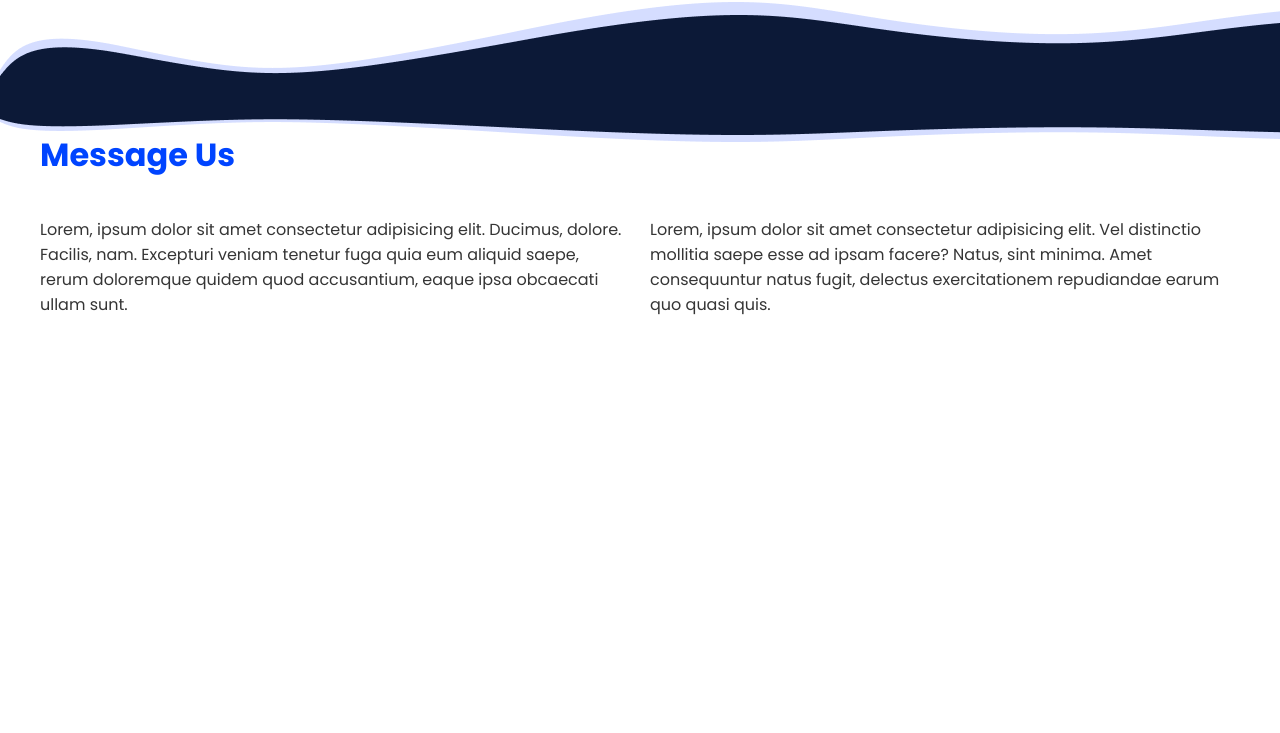
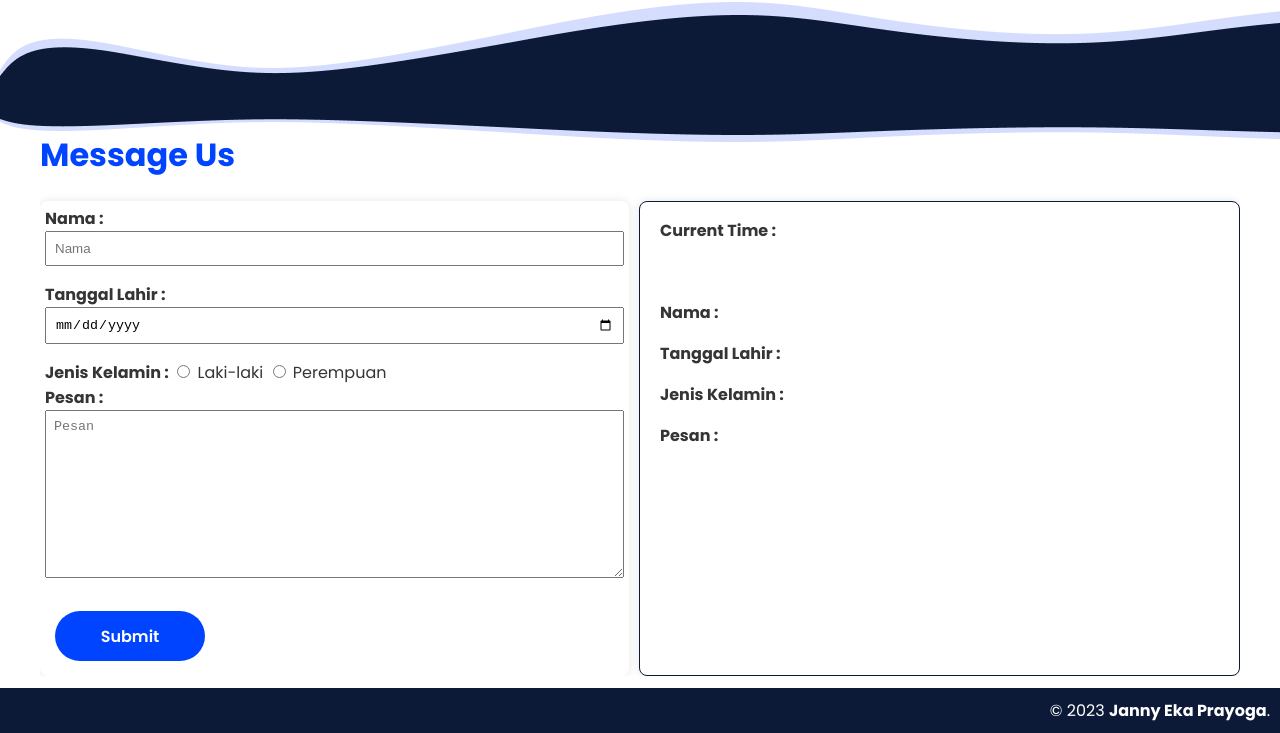
Before and after one commit to revou-fundamental-course/11-dec-23-jannyekap, a plain HTML site: page index.html in a window 1280 px wide. Shown: the part 1046-1779 px from the top of the page. Before the commit the page ends 1734 px from the top, so only its background shows below. Drawn offline with Linux system fonts and the light colour scheme.

Commit message:
minor update

```diff
--- a/css/style.css
+++ b/css/style.css
@@ -165,9 +165,46 @@ h1 {
     width: 60%;
     float: left;
     padding-left: 20px;
+    margin-left: 20px;
+    border: #0C1937 solid 1px;
+    border-radius: 8px;
+    background-color: #fff;
+    box-shadow: 0 0 10px rgba(0, 0, 0, 0.1);
+}
+
+form {
+    background-color: #fff;
+    border-radius: 8px;
+    box-shadow: 0 0 10px rgba(0, 0, 0, 0.1);
+    width: 100%;
+    padding: 5px;
+}
+
+label {
+    font-weight: bold;
 }
 
 
+input[type="text"],
+input[type="date"],
+textarea {
+    width: 100%;
+    padding: 8px;
+    margin-bottom: 16px;
+    box-sizing: border-box;
+}
+
+input:focus {
+    border-color: var(--color-blue);
+}
+
+.footer {
+    text-align: end;
+    padding: 10px;
+    background-color: var(--primary-color);
+    color: #fff;
+    bottom: 0;
+}
 /* Mobile View */
 @media screen and (max-width: 768px) {
     .nav-items {
--- a/index.html
+++ b/index.html
@@ -72,15 +72,42 @@
                 <h1>Message Us</h1>
                 <div class="row">
                     <div class="col-1">
-                        <p>Lorem, ipsum dolor sit amet consectetur adipisicing elit. Ducimus, dolore. Facilis, nam. Excepturi veniam tenetur fuga quia eum aliquid saepe, rerum doloremque quidem quod accusantium, eaque ipsa obcaecati ullam sunt.</p>
+                        <form id="messageForm" name="message-form" onsubmit="validateForm()">
+                            <label for="fullName">Nama : </label>
+                            <input type="text" name="fullName" id="fullName" placeholder="Nama"> <br>
+                            <div id="inputError" class="error"></div>
+
+                            <label for="birth-date">Tanggal Lahir : </label>
+                            <input type="date" name="birthDate" id="birthDate" ><br>
+
+                            <label>Jenis Kelamin : </label>
+                            <input type="radio" name="gender" id="male" value="Laki-laki" > Laki-laki
+                            <!-- <label for="male">Laki-laki</label> -->
+                            <input type="radio" name="gender" id="female" value="Perempuan" > Perempuan <br>
+
+                            <label for="messages">Pesan : </label><br>
+                            <textarea name="messages" id="messages" cols="30" rows="10" placeholder="Pesan" ></textarea>
+                            <div id="textareaError" class="error"></div>
+
+                            <input type="submit" value="Submit" class="btn">
+                        </form>
                     </div>
                     <div class="col-2">
-                        <p>Lorem, ipsum dolor sit amet consectetur adipisicing elit. Vel distinctio mollitia saepe esse ad ipsam facere? Natus, sint minima. Amet consequuntur natus fugit, delectus exercitationem repudiandae earum quo quasi quis.</p>
+                        <p><strong>Current Time : </strong><span id="currTime"></span></p></br>
+                        <p><strong>Nama : </strong><span id="getFullName"></span></p>
+                        <p><strong>Tanggal Lahir : </strong><span id="getBirthDate"></span></p>
+                        <p><strong>Jenis Kelamin : </strong><span id="getGender"></span></p>
+                        <p><strong>Pesan : </strong><span id="getMessages"></span></p>
                     </div>
                 </div>
             </div>
         </div>
     </main>
+    <footer class="footer">
+        <div class="copyright">
+            &copy; <span id="currYear"></span> <strong><span>Janny Eka Prayoga</span></strong>.
+        </div>
+    </footer>
     <script src="js/script.js"></script>
 </body>
 </html>
--- a/js/script.js
+++ b/js/script.js
@@ -8,3 +8,32 @@ function toggleMenu() {
     const navItems = document.querySelector('.nav-items');
     navItems.classList.toggle('show');
 }
+
+function getValueFromForm(currTime, name, birthDate, gender, messages) {
+    document.getElementById('currTime').innerHTML = currTime;
+    document.getElementById('getFullName').innerHTML = name;
+    document.getElementById('getBirthDate').innerHTML = birthDate;
+    document.getElementById('getGender').innerHTML = gender;
+    document.getElementById('getMessages').innerHTML = messages;
+}
+
+function validateForm() {
+    const currTime = new Date();
+    const name = document.forms['message-form']['fullName'].value;
+    const birthDate = document.forms['message-form']['birthDate'].value;
+    const gender = document.forms['message-form']['gender'].value;
+    const messages = document.forms['message-form']['messages'].value;
+
+    //Validasi input
+    if (name == "" || birthDate == "" || gender == "" || messages == "") {
+        alert("Tidak boleh ada data yang kosong");
+        return false;
+    }
+
+    getValueFromForm(currTime, name, birthDate, gender, messages);
+    return false;
+
+}
+
+var currYear = new Date().getFullYear();
+document.getElementById('currYear').innerText = currYear;
```
